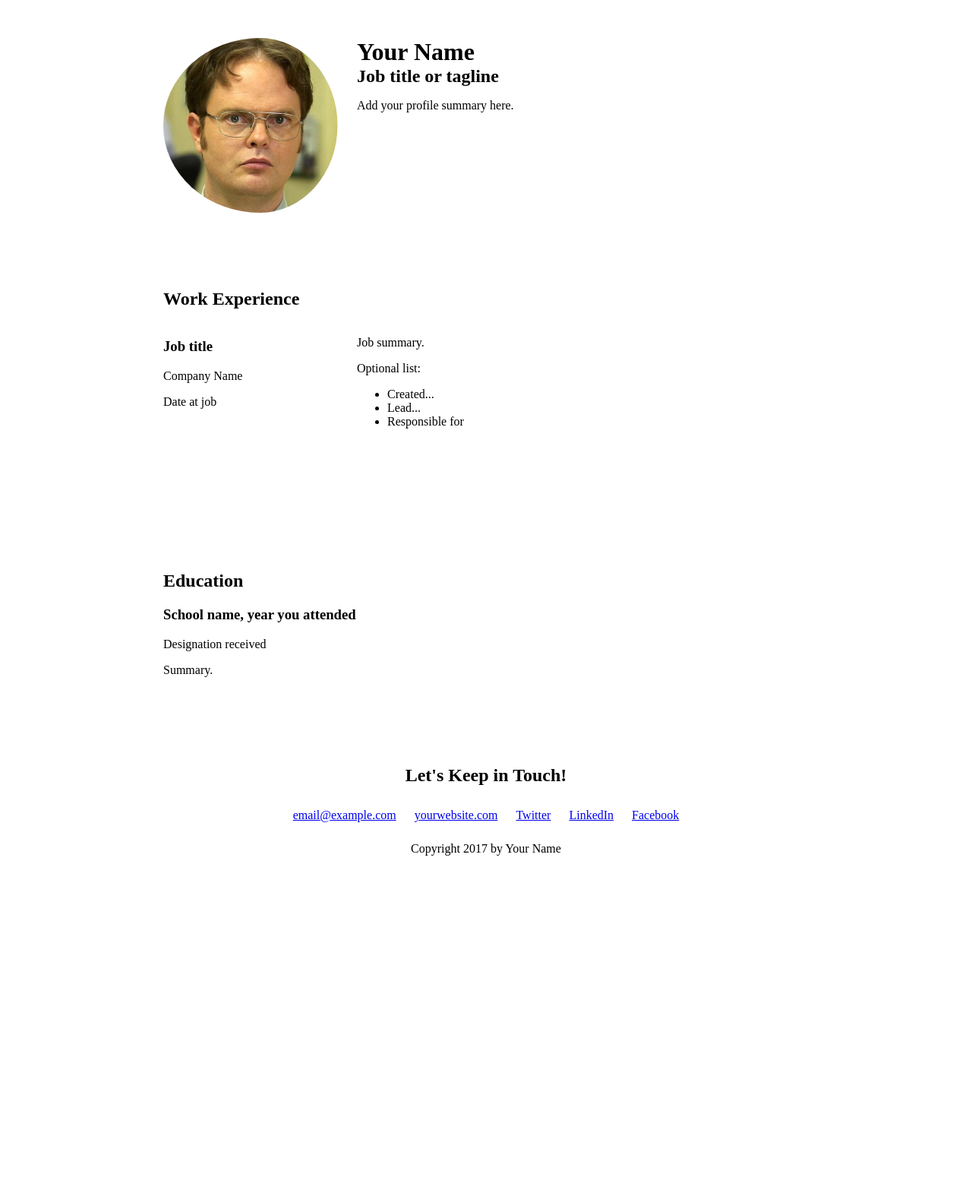
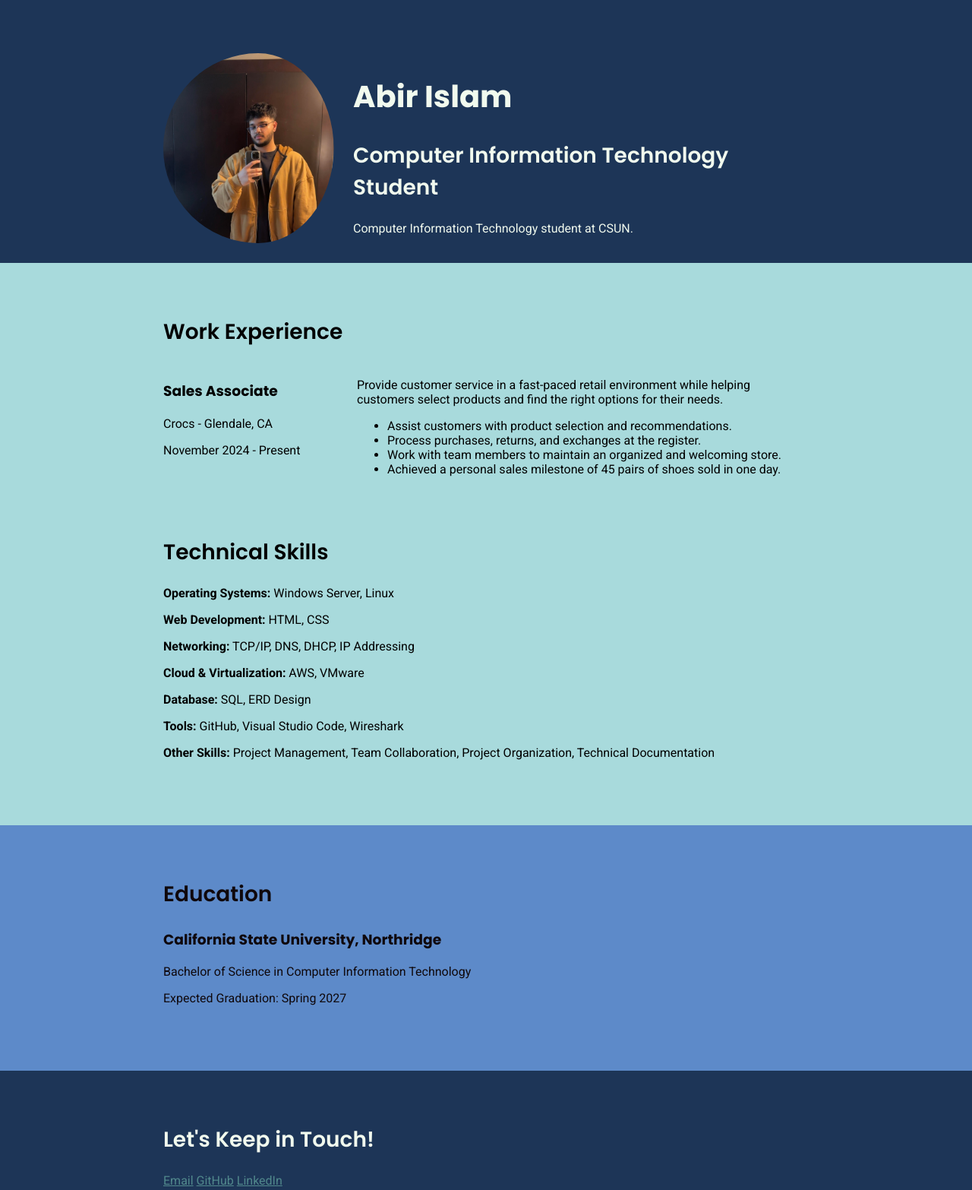
Before and after one commit to ifeellikeabir/comp484-hw7, a plain HTML site: page index.html in a window 1280 px wide. Shown: the top 1566 px of the page at 76% size. Before the commit the page ends 1192 px from the top, so only its background shows below. Drawn offline with Linux system fonts and the light colour scheme.

Commit message:
Completed HW7 resume website

```diff
--- a/css/styles.css
+++ b/css/styles.css
@@ -1,32 +1,20 @@
 /* Color Palette
-# - color 1
-# - color 2
-# - color 3
-# - color 4
+#1D3557 - Dark Blue
+#457B9D - Medium Blue
+#A8DADC - Light Blue
+#F1FAEE - Off White
+
 */
 
-/* Box Model Fix */
+/* Global styles
+------------------------------------*/
+
 html {
     box-sizing: border-box;
 }
 
 *, *::before, *::after {
     box-sizing: inherit;
-}
-/* Global styles
-------------------------------------*/
-body {
-    /*background: lightblue;*/
-    /*background: lightblue;*/
-    margin: 0;
-}
-
-
-.content-wrap {
-    max-width: 950px;
-    margin: 0 auto;
- padding: 50px;
- overflow: hidden;
 }
 
 .column-narrow {
@@ -41,31 +29,89 @@ body {
     float: left;
     min-height: 225px;
 }
+
+.content-wrap {
+    max-width: 950px;
+    margin: 0 auto;
+padding: 50px;
+}
+body {
+    margin: 0;
+    background-color: #F1FAEE;
+    font-family: "Roboto", sans-serif;
+}
+header, main section, footer {
+    padding: 20px;
+}
+
+h1, h2, h3 {
+    font-family: "Poppins", sans-serif;
+}
+
+h1 {
+    font-size: 40px;
+}
+
+h2 {
+    font-size: 28px;
+    margin-top: 0;
+}
+h1 {
+    font-weight: 700;
+}
+
+h2 {
+    font-weight: 600;
+}
 /* Header & Footer
 ------------------------------------*/
 
-h2 {
-    margin-top: 0;
+header, footer {
+    background-color: #1D3557;
+    color: #F1FAEE;
 }
 
-footer {
-    text-align: center;
-}
-.contact-info a {
-    padding: 10px;
-    display: inline-block;
-}
+
+
+
 .profile-img {
+    width: 100%;
+    max-width: 250px;
+    height: auto;
+    aspect-ratio: 1 / 1;
+    object-fit: cover;
+    object-position: center 30%;
     border-radius: 50%;
 }
 
-header h1, header h2 {
-    margin: 0;
+
+header::after {
+    content: "";
+    display: block;
+    clear: both;
 }
+
+
+
+
 /* Work Experience
 ------------------------------------*/
+section {
+    background-color: #A8DADC;
+}
 
 
 
 /* Education
 ------------------------------------*/
+section:last-of-type {
+    background-color: #5d8ac9;
+    color: #0f080c;
+}
+footer a {
+    color: #51888c;
+}
+
+footer a:hover {
+    color: #606666;
+}
--- a/index.html
+++ b/index.html
@@ -3,50 +3,73 @@
 <head>
     <meta charset="UTF-8">
     <meta name="viewport" content="width=device-width, initial-scale=1.0">
-    <title>Your Name | Resume</title>
+    <title>Abir Islam | Resume</title>
+    <link rel="preconnect" href="https://fonts.googleapis.com">
+<link rel="preconnect" href="https://fonts.gstatic.com" crossorigin>
+<link href="https://fonts.googleapis.com/css2?family=Poppins:ital,wght@0,100;0,200;0,300;0,400;0,500;0,600;0,700;0,800;0,900;1,100;1,200;1,300;1,400;1,500;1,600;1,700;1,800;1,900&family=Roboto:ital,wght@0,100..900;1,100..900&display=swap" rel="stylesheet">
     <link rel="stylesheet" href="css/styles.css">
 </head>
 <body>
     <!-- // Intro -->
+
 <header>
     <div class="content-wrap">
-    <img class="profile-img column-narrow" src="images/dwight.jpeg" alt="Profile picture">        <div class="column-wide">
-    <h1>Your Name</h1>
-    <h2>Job title or tagline</h2>
-    <p>Add your profile summary here.</p>
+        <img src="images/unnamed.jpg" alt="Abir Islam" class="profile-img column-narrow">
+
+        <div class="column-wide">
+            <h1>Abir Islam</h1>
+            <h2>Computer Information Technology Student</h2>
+            <p>Computer Information Technology student at CSUN.</p>
         </div>
     </div>
 </header>
+
 
     <main>
         <!-- // Work Experience -->
         <section>
             <div class="content-wrap">
             <h2>Work Experience</h2>
+            <div class="column-narrow">
+            <h3>Sales Associate</h3>
+<p>Crocs - Glendale, CA</p>
+<p>November 2024 - Present</p>
 
-            <!-- Job Details: copy this whole block to add more jobs -->
-
-<div class="column-narrow">
-    <h3>Job title</h3>
-    <p>Company Name</p>
-    <p>Date at job</p>
 </div>
 
 <div class="column-wide">
-    <p>Job summary.</p>
-    <p>Optional list:</p>
+
+<p>
+    Provide customer service in a fast-paced retail environment while helping
+    customers select products and find the right options for their needs.
+</p>
+
 <ul>
-        <li>Created...</li>
-        <li>Lead...</li>
-        <li>Responsible for</li>
+    <li>Assist customers with product selection and recommendations.</li>
+    <li>Process purchases, returns, and exchanges at the register.</li>
+    <li>Work with team members to maintain an organized and welcoming store.</li>
+    <li>Achieved a personal sales milestone of 45 pairs of shoes sold in one day.</li>
 </ul>
+
 </div>
 
-<!-- end of Job Details block. -->
+    <h2>Technical Skills</h2>
+
+    <p><strong>Operating Systems:</strong> Windows Server, Linux</p>
+
+    <p><strong>Web Development:</strong> HTML, CSS</p>
+
+    <p><strong>Networking:</strong> TCP/IP, DNS, DHCP, IP Addressing</p>
+
+    <p><strong>Cloud & Virtualization:</strong> AWS, VMware</p>
+
+    <p><strong>Database:</strong> SQL, ERD Design</p>
+
+    <p><strong>Tools:</strong> GitHub, Visual Studio Code, Wireshark</p>
+
+    <p><strong>Other Skills:</strong> Project Management, Team Collaboration, Project Organization, Technical Documentation</p>
 </div>
-
 </section>
-
 
         <!-- // Education -->
         <section>
@@ -54,11 +77,11 @@
             <h2>Education</h2>
 
             <!-- School details: copy this whole block to add more schools. -->
-            <h3>School name, year you attended</h3>
-            <p>Designation received</p>
+            <h3>California State University, Northridge</h3>
+            <p>Bachelor of Science in Computer Information Technology</p>
 
             <!-- Add as many paragraphs as you need. -->
-            <p>Summary.</p>
+            <p>Expected Graduation: Spring 2027</p>
             <!-- End of school details. -->
         </div>
         </section>
@@ -70,15 +93,13 @@
         <h2>Let's Keep in Touch!</h2>
 
         <!-- Social media and contact links. Add or remove any networks. -->
-        <div class="contact-info">
-            <a href="mailto:email@example.com">email@example.com</a>
-            <a href="http://yourwebsite.com" target="_blank">yourwebsite.com</a>
-            <a href="#" target="_blank">Twitter</a>
-            <a href="#" target="_blank">LinkedIn</a>
-            <a href="#" target="_blank">Facebook</a>
+        <div>
+        <a href="mailto:iamabir127@gmail.com">Email</a>
+        <a href="https://github.com/ifeellikeabir" target="_blank">GitHub</a>
+        <a href="https://www.linkedin.com/in/abir-islam-941baa307" target="_blank">LinkedIn</a>
         </div>
 
-        <p>Copyright 2017 by Your Name</p>
+       <p>Copyright 2026 by Abir Islam</p>
 </div>
 </footer>
 </body>
```
Also changed, not shown: images/unnamed.jpg (added). Lines whose indentation alone changed are shown as unchanged.
